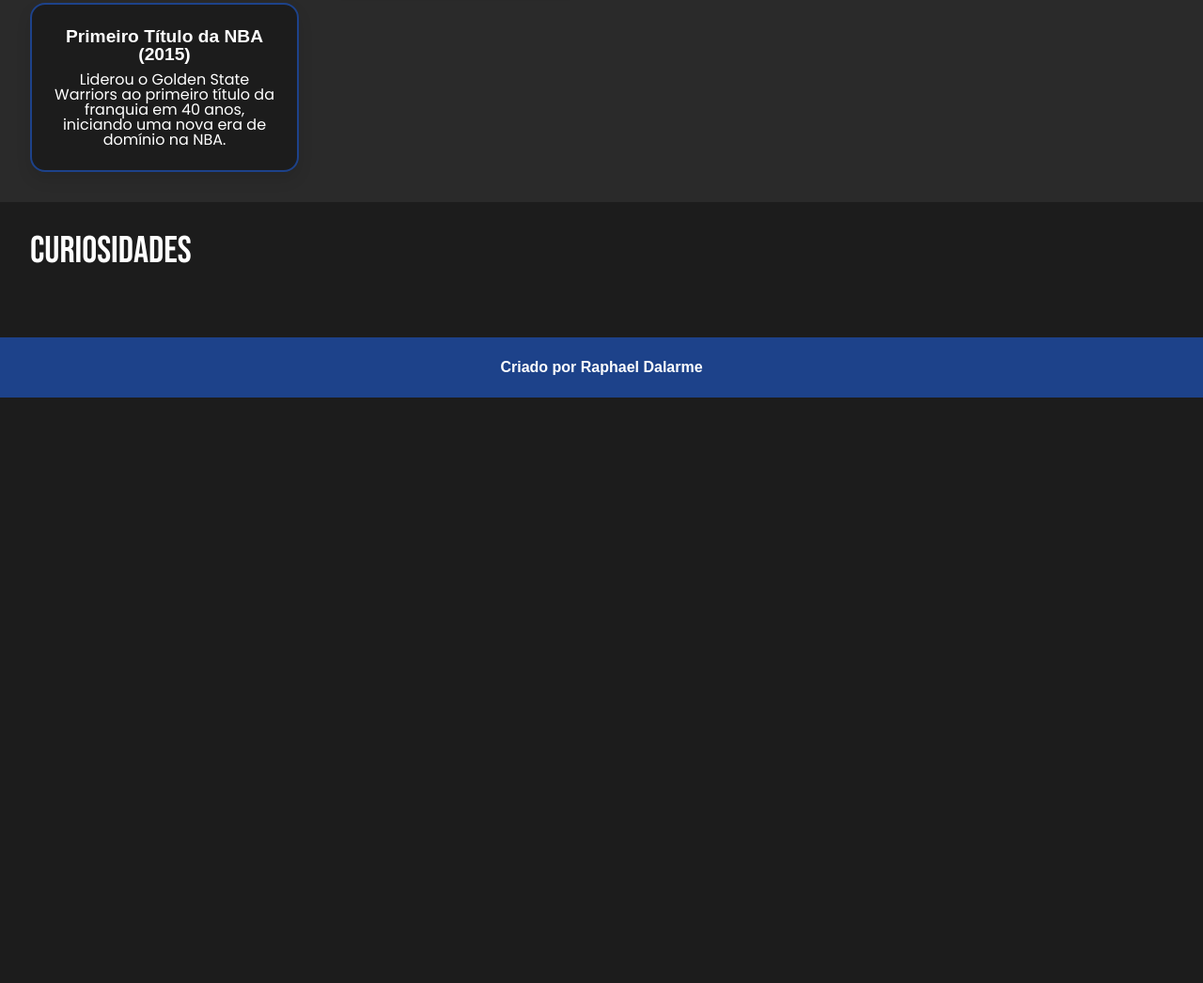
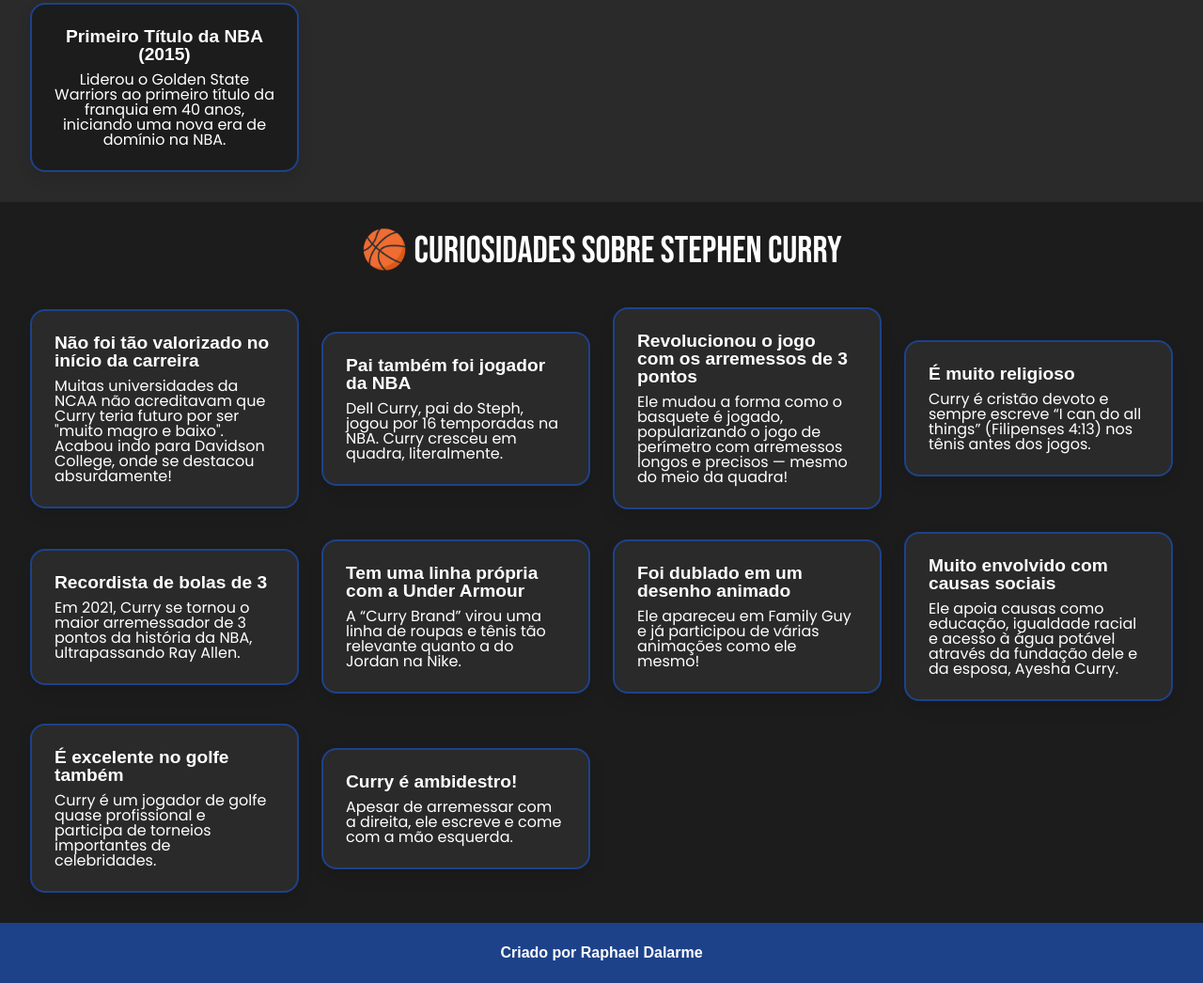
Before and after one commit to RaphaelDalarme/StephenCurry, a plain HTML site: page index.html in a window 1280 px wide. Shown: the part 1105-2151 px from the top of the page at 94% size. Before the commit the page ends 1528 px from the top, so only its background shows below. Drawn offline with Linux system fonts and the light colour scheme.

Commit message:
Adicionado as curiosidades

```diff
--- a/index.html
+++ b/index.html
@@ -4,7 +4,7 @@
     <meta charset="UTF-8">
     <meta name="viewport" content="width=device-width, initial-scale=1.0">
     <title>Stephen Curry</title>
-    <link rel="stylesheet" href="style/style.css">
+    <link rel="stylesheet" href="/style/style.css">
     <link href="https://fonts.googleapis.com/css2?family=Bebas+Neue&family=Poppins&display=swap" rel="stylesheet">
 </head>
 <body>
@@ -81,7 +81,59 @@
           </section>
 
           <section class="curiosidades">
-            <h2 class="curiosidades__titulo">Curiosidades</h2>
+            <h2 class="curiosidades__titulo">🏀 Curiosidades sobre Stephen Curry</h2>
+            <div class="curiosidades__lista">
+                <div class="curiosidade">
+                    <h3 class="curiosidade__titulo">Não foi tão valorizado no início da carreira</h3>
+                    <p class="curiosidade__descricao">Muitas universidades da NCAA não acreditavam que Curry teria futuro por ser "muito magro e baixo". Acabou indo para Davidson College, onde se destacou absurdamente!</p>
+                </div>
+
+                <div class="curiosidade">
+                    <h3 class="curiosidade__titulo">Pai também foi jogador da NBA</h3>
+                    <p class="curiosidade__descricao">Dell Curry, pai do Steph, jogou por 16 temporadas na NBA. Curry cresceu em quadra, literalmente.</p>
+                </div>
+
+                <div class="curiosidade">
+                    <h3 class="curiosidade__titulo">Revolucionou o jogo com os arremessos de 3 pontos</h3>
+                    <p class="curiosidade__descricao">Ele mudou a forma como o basquete é jogado, popularizando o jogo de perímetro com arremessos longos e precisos — mesmo do meio da quadra!</p>
+                </div>
+
+                <div class="curiosidade">
+                    <h3 class="curiosidade__titulo">É muito religioso</h3>
+                    <p class="curiosidade__descricao">Curry é cristão devoto e sempre escreve “I can do all things” (Filipenses 4:13) nos tênis antes dos jogos.</p>
+                </div>
+
+                <div class="curiosidade">
+                    <h3 class="curiosidade__titulo">Recordista de bolas de 3</h3>
+                    <p class="curiosidade__descricao">Em 2021, Curry se tornou o maior arremessador de 3 pontos da história da NBA, ultrapassando Ray Allen.</p>
+                </div>
+
+                <div class="curiosidade">
+                    <h3 class="curiosidade__titulo">Tem uma linha própria com a Under Armour</h3>
+                    <p class="curiosidade__descricao">A “Curry Brand” virou uma linha de roupas e tênis tão relevante quanto a do Jordan na Nike.</p>
+                </div>
+
+                <div class="curiosidade">
+                    <h3 class="curiosidade__titulo">Foi dublado em um desenho animado</h3>
+                    <p class="curiosidade__descricao">Ele apareceu em Family Guy e já participou de várias animações como ele mesmo!</p>
+                </div>
+
+                <div class="curiosidade">
+                    <h3 class="curiosidade__titulo">Muito envolvido com causas sociais</h3>
+                    <p class="curiosidade__descricao">Ele apoia causas como educação, igualdade racial e acesso à água potável através da fundação dele e da esposa, Ayesha Curry.</p>
+                </div>
+
+                <div class="curiosidade">
+                    <h3 class="curiosidade__titulo">É excelente no golfe também</h3>
+                    <p class="curiosidade__descricao">Curry é um jogador de golfe quase profissional e participa de torneios importantes de celebridades.</p>
+                </div>
+
+                <div class="curiosidade">
+                    <h3 class="curiosidade__titulo">Curry é ambidestro!</h3>
+                    <p class="curiosidade__descricao">Apesar de arremessar com a direita, ele escreve e come com a mão esquerda.</p>
+                </div>
+            </div>
+
           </section>
 
     </main>
--- a/style/curiosidades.css
+++ b/style/curiosidades.css
@@ -9,4 +9,43 @@
     margin-bottom: 1em;
     font-family: var(--fonte-principal);
     color: var(--cor-de-texto);
+    text-align: center;
 }
+
+.curiosidades__lista {
+    display: grid;
+    gap: 1.5em;
+    grid-template-columns: repeat(auto-fit, minmax(250px, 1fr));
+    justify-content: center;
+    align-items: center;
+  }
+
+  .curiosidade {
+    background-color: var(--cor-de-fundo-de-seção);
+    color: var(--cor-de-texto);
+    border: 2px solid var(--cor-de-fundo-header);
+    padding: 1.5em;
+    border-radius: 1em;
+    box-shadow: 0 0.5em 1em rgba(0,0,0,0.1);
+    transition: transform 0.3s ease;
+  }
+
+  .curiosidade:hover {
+    transform: translateY(-5px);
+    cursor: pointer;
+  }
+
+  .curiosidade__titulo {
+    font-size: 1.2em;
+    margin-bottom: 0.5em;
+    font-weight: bold;
+  }
+
+  .curiosidade__descricao {
+    font-family: var(--fonte-secundaria);
+    font-size: 1em;
+  }
+
+  .curiosidade__link {
+    text-decoration: none;
+  }
```
Also changed, not shown: style/style.css (line endings or trailing spaces).
